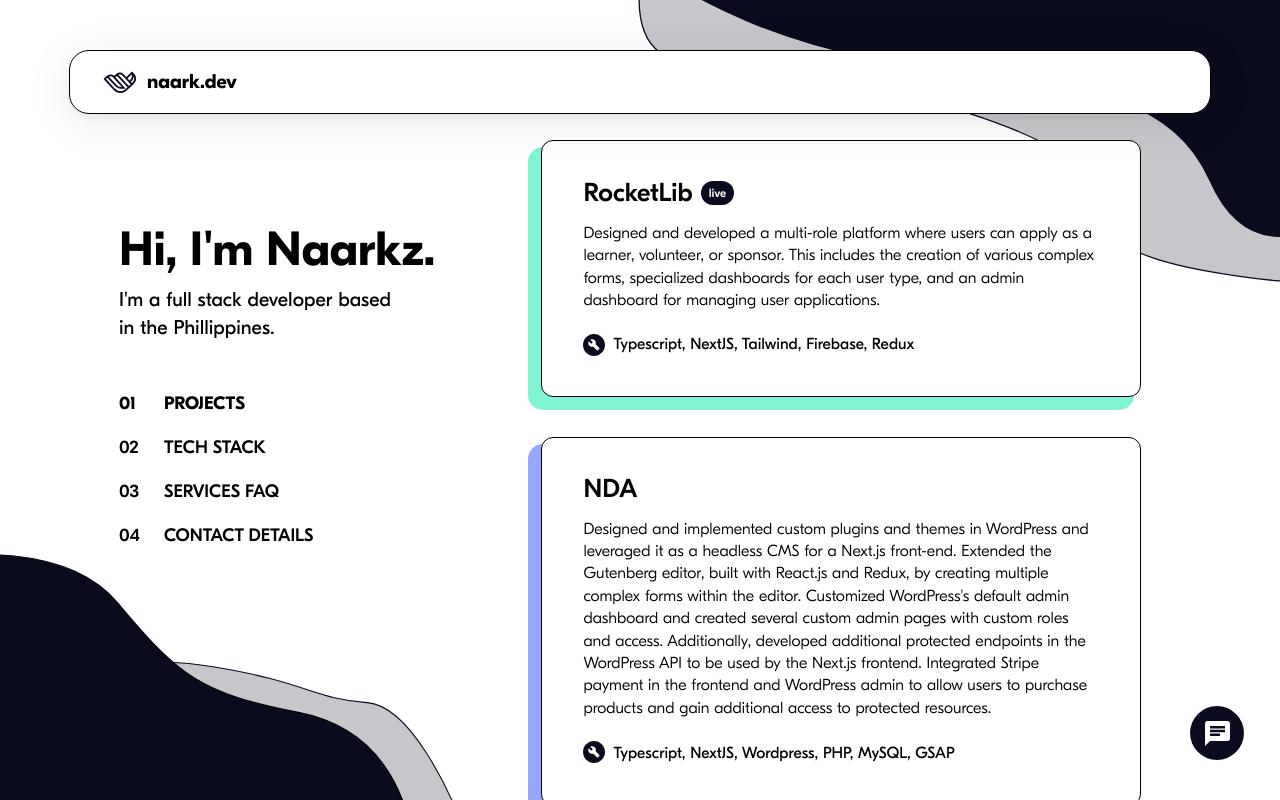
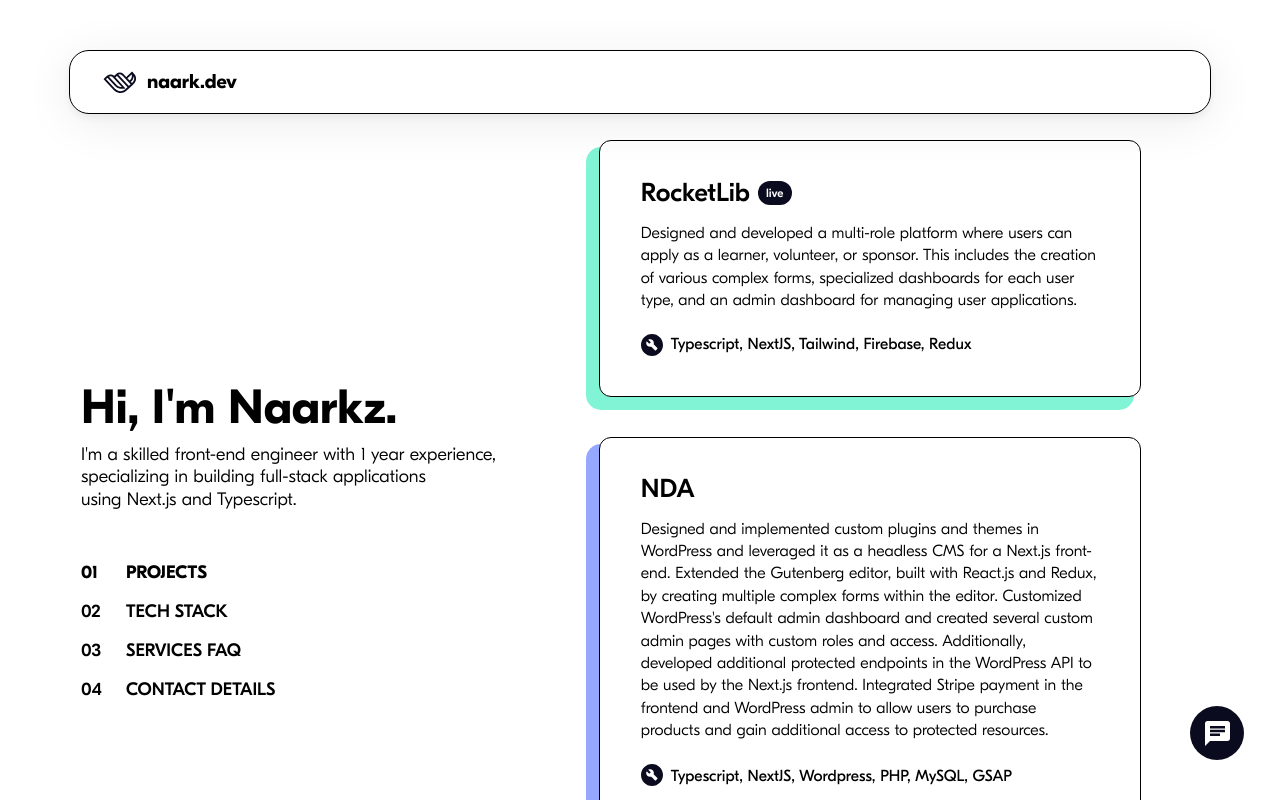
Before and after one commit to Eerkz/naarkzport, a Next.js app: page / in a window 1280 px wide. Built offline with nearby package versions, Linux system fonts and the light colour scheme.

Commit message:
style: Improve responsiveness

```diff
--- a/components/layouts/Main.tsx
+++ b/components/layouts/Main.tsx
@@ -7,23 +7,23 @@ export default function Main({ children }: { children: React.ReactNode }) {
   return (
     <div className="w-full md:h-[100vh] h-auto md:verflow-hidden relative">
       <Nav />
-      <Image
+      {/* <Image
         src={"/static/images/top-right-wave.svg"}
         alt="top-right-wave"
         width={643}
         height={369}
         className="absolute top-[-86px] right-0 z-[1]"
-      />
+      /> */}
       <main className="relative z-[1000] sm:px-[69px] px-[38px] md:pb-0 pb-[100px] flex md:justify-between h-full w-full md:flex-row flex-col">
         {children}
       </main>
-      <Image
+      {/* <Image
         src={"/static/images/bottom-left-wave.svg"}
         alt="bottom-left-wave"
         width={508}
         height={256}
         className="absolute bottom-0 left-[-42.5px] z-[1]"
-      />
+      /> */}
       <MessageIcon />
     </div>
   );
--- a/pages/index.tsx
+++ b/pages/index.tsx
@@ -54,18 +54,20 @@ export default function Home() {
   };
 
   return (
-    <>
     <Main>
-        <section className="flex flex-col justify-center md:mt-[0] mt-[180px]  md:pl-[50px] pl-[12px] md:w-[40%] w-full">
+      <aside className="flex flex-col justify-end pl-[12px] md:mt-0 mt-[180px] md:w-[50%] w-full mb:pb-[100px] md:pb-[70px]">
         <div>
           <div className="mb-[51px]">
-              <h1 className="font-bold text-[48px]">Hi, I&apos;m Naarkz.</h1>
-              <p className="font-[400] text-[20px] leading-[28px]">
-                I&apos;m a full stack developer based <br />
-                in the Phillippines.
+            <h1 className="font-bold text-[48px] leading-none">
+              Hi, I&apos;m Naarkz.
+            </h1>
+            <p className="font-[300] text-lg leading-tight mt-3">
+              I&apos;m a skilled front-end engineer with 1 year experience, <br className="nest:block hidden"/>
+              specializing in building full-stack applications <br className="nest:block hidden"/> using Next.js and
+              Typescript.
             </p>
           </div>
-            <ul className="font-[500] text-[18px] leading-[21px] flex flex-col gap-y-[23px] uppercase pb-[40px]">
+          <ul className="font-[500] text-[18px] leading-[21px] flex flex-col gap-y-[18px] uppercase">
             <li
               className={`flex gap-x-[25px] cursor-pointer ${
                 visibleSection === "projects" ? "font-bold" : ""
@@ -100,8 +102,8 @@ export default function Home() {
             </li>
           </ul>
         </div>
-        </section>
-        <div
+      </aside>
+      <aside
         id="projects-container"
         onScroll={handleScroll}
         ref={parentDivRef}
@@ -178,8 +180,7 @@ export default function Home() {
         <div ref={contactRef} className="pt-[80px]">
           <Contact />
         </div>
-        </div>
+      </aside>
     </Main>
-    </>
   );
 }
```
Lines whose indentation alone changed are shown as unchanged.
